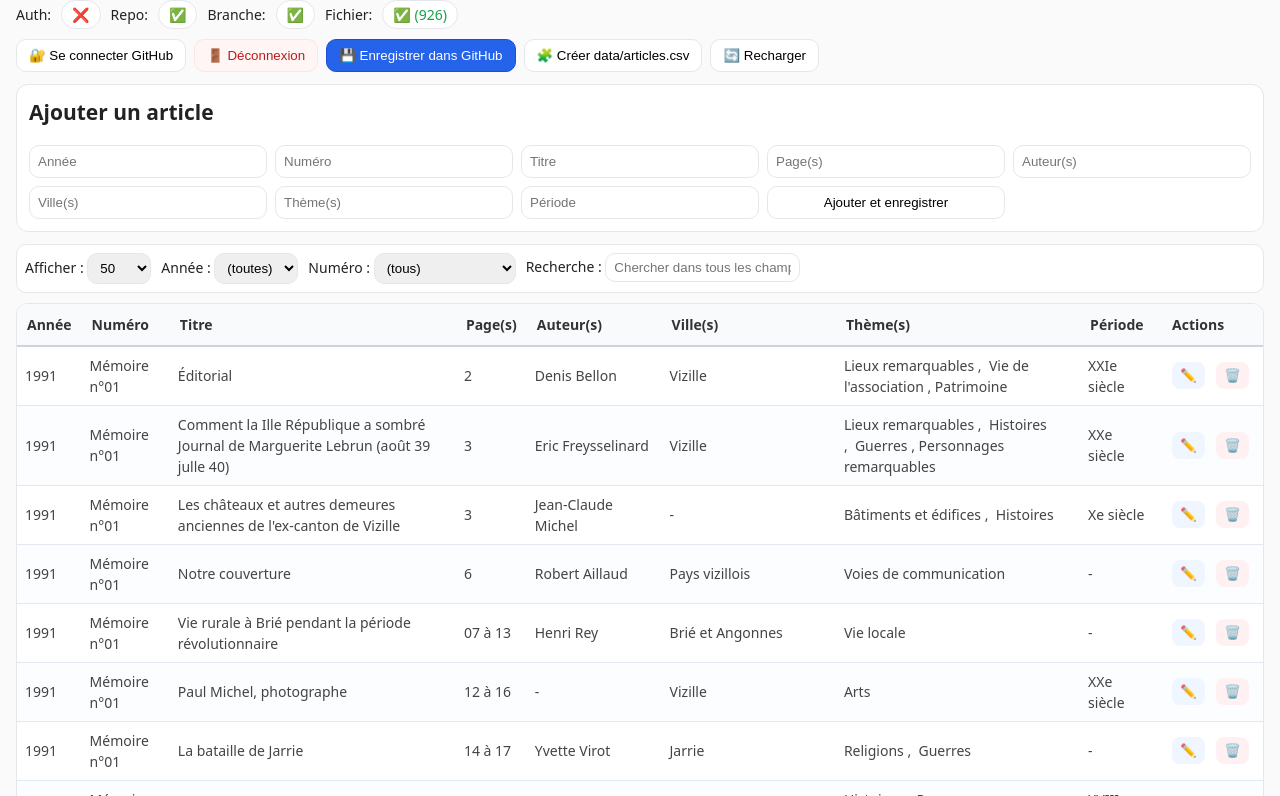
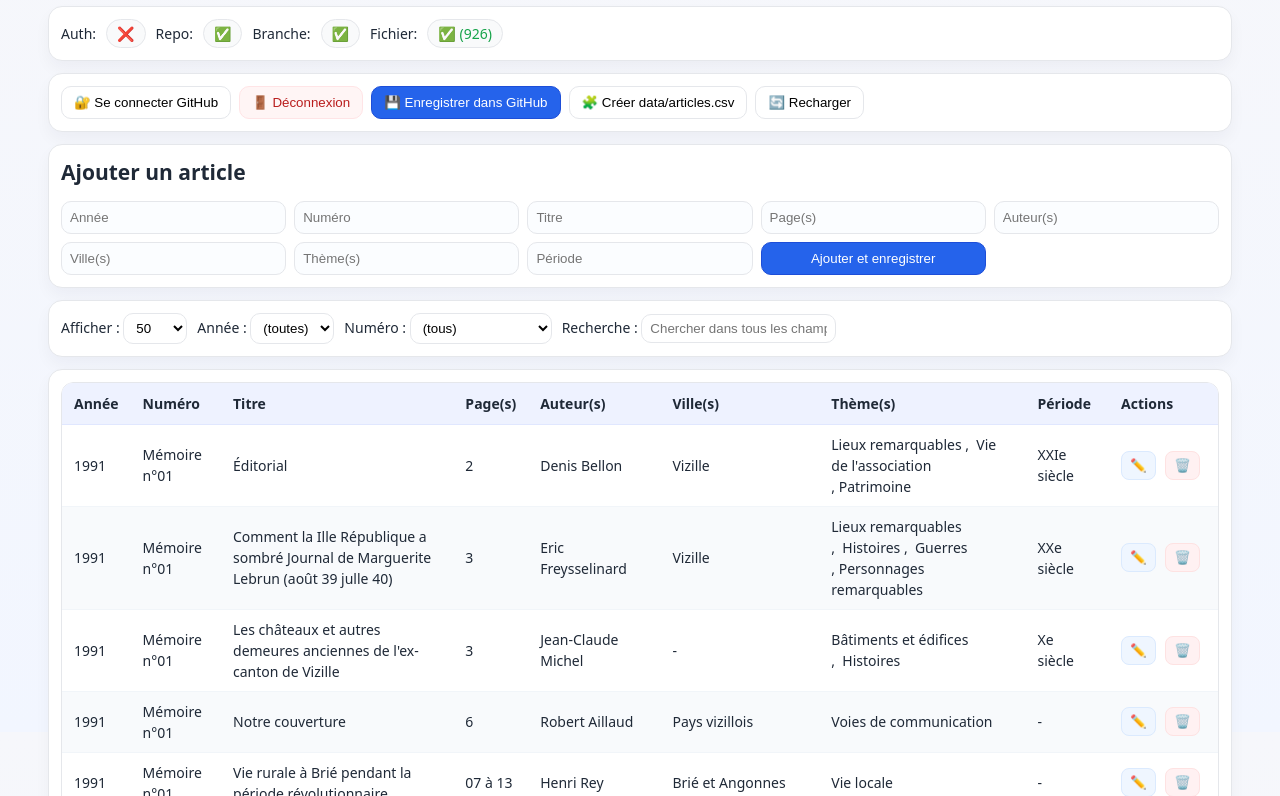
Before and after one commit to mich59139/test, a plain HTML site: page index.html in a window 1280 px wide. Shown: the part 68-864 px from the top of the page. Drawn offline with nearby package versions, Linux system fonts and the light colour scheme.

Commit message:
Update style.css

```diff
--- a/style.css
+++ b/style.css
@@ -1,48 +1,116 @@
 :root{
-  --bg:#fafafa; --fg:#222; --muted:#666;
-  --card:#fff; --border:#e5e7eb; --accent:#2563eb; --ok:#16a34a; --err:#dc2626;
+  --bg:#f7f8fb; --fg:#1f2937; --muted:#6b7280;
+  --panel:#ffffff; --border:#e5e7eb; --accent:#2563eb;
+  --thead:#eef2ff; --thead-border:#e0e7ff;
+  --row:#ffffff; --row-alt:#f8fafc; --row-hover:#eff6ff;
+  --ok:#16a34a; --err:#dc2626;
 }
+
 *{box-sizing:border-box}
-body{margin:0;padding:16px;background:var(--bg);color:var(--fg);font:14px/1.5 system-ui,-apple-system,Segoe UI,Roboto,Arial,sans-serif}
-h1{margin:0 0 10px}
-h2{margin:0 0 8px}
+html,body{height:100%}
+body{
+  margin:0; padding:24px;
+  background:linear-gradient(180deg,#f6f7fb 0%, #f2f6ff 100%);
+  color:var(--fg);
+  font:14px/1.5 system-ui,-apple-system,Segoe UI,Roboto,Arial,sans-serif;
+}
 
-.badges{display:flex;gap:10px;align-items:center;flex-wrap:wrap;margin-bottom:10px}
-.badges span{background:var(--card);border:1px solid var(--border);border-radius:999px;padding:3px 10px;color:var(--muted)}
+/* Conteneur centré + largeur max ~3/4 */
+.shell{
+  max-width:1200px; /* garde ~3/4 sur grands écrans */
+  margin:0 auto;
+  padding:0 8px;
+}
 
-.controls{display:flex;gap:8px;flex-wrap:wrap;margin-bottom:12px}
-button{cursor:pointer;border:1px solid var(--border);background:var(--card);padding:8px 12px;border-radius:10px}
-.controls button:hover{filter:brightness(0.98)}
+h1{margin:0 0 14px; font-size:24px}
+
+/* Cartes/panneaux */
+.panel{
+  background:var(--panel);
+  border:1px solid var(--border);
+  border-radius:14px;
+  box-shadow:0 8px 16px rgba(20,33,61,.04);
+  padding:12px;
+  margin-bottom:12px;
+}
+
+/* Badges */
+.badges{display:flex;gap:10px;flex-wrap:wrap;align-items:center}
+.badges span{
+  background:#f9fafb;
+  border:1px solid var(--border);
+  border-radius:999px;
+  padding:3px 10px;
+  color:var(--muted);
+}
+
+/* Boutons */
+.controls{display:flex;gap:8px;flex-wrap:wrap}
+button{
+  cursor:pointer; border:1px solid var(--border);
+  background:#fff; padding:8px 12px; border-radius:10px;
+  transition:.15s ease;
+}
+button:hover{transform:translateY(-1px)}
 #save-btn{background:var(--accent);border-color:#1d4ed8;color:#fff}
 #logout-btn{background:#fff5f5;border-color:#ffe4e6;color:#b91c1c}
 
-.form-add{display:grid;grid-template-columns:repeat(auto-fit,minmax(220px,1fr));gap:8px;padding:12px;background:var(--card);border:1px solid var(--border);border-radius:12px;margin-bottom:12px}
-.form-add h2{grid-column:1/-1}
-.form-add input{padding:8px;border:1px solid var(--border);border-radius:10px}
+/* Formulaire d’ajout */
+.form-add{
+  display:grid; gap:8px;
+  grid-template-columns:repeat(auto-fit,minmax(220px,1fr));
+}
+.form-add h2{grid-column:1/-1; margin:0 0 4px}
+.form-add input{
+  padding:8px;border:1px solid var(--border);border-radius:10px;background:#fbfdff
+}
+#add-btn{background:var(--accent);color:#fff;border-color:#1d4ed8}
 
-.filters{display:flex;gap:10px;flex-wrap:wrap;margin:0 0 10px;padding:8px;background:#fff;border:1px solid var(--border);border-radius:10px}
-.filters select,.filters input{padding:6px 8px;border:1px solid var(--border);border-radius:10px}
+/* Filtres */
+.filters{display:flex;gap:10px;flex-wrap:wrap;align-items:center}
+.filters select,.filters input{
+  padding:6px 8px;border:1px solid var(--border);border-radius:10px;background:#fff
+}
 
-#articles table{width:100%;border-collapse:separate;border-spacing:0;background:var(--card);border:1px solid var(--border);border-radius:12px;overflow:hidden}
-th,td{padding:8px 10px;border-bottom:1px solid #f1f5f9;text-align:left}
-thead th{position:sticky;top:0;background:#f8fafc;font-weight:600;cursor:pointer}
-tbody tr:nth-child(even){background:#fbfdff}
-
-.pager{display:flex;gap:10px;justify-content:center;align-items:center;padding:10px}
-.pager button[disabled]{opacity:.5;cursor:not-allowed}
+/* Tableau */
+.table-wrap{overflow:auto; border-radius:12px}
+table{
+  width:100%; border-collapse:separate; border-spacing:0;
+  background:var(--panel);
+  border:1px solid var(--border);
+  border-radius:12px; overflow:hidden;
+}
+thead th{
+  position:sticky; top:0; z-index:1;
+  background:var(--thead);
+  border-bottom:1px solid var(--thead-border);
+  padding:10px 12px; text-align:left; font-weight:600;
+  cursor:pointer;
+}
+tbody td{
+  padding:9px 12px; border-bottom:1px solid #f1f5f9; background:var(--row)
+}
+tbody tr:nth-child(even) td{ background:var(--row-alt) }
+tbody tr:hover td{ background:var(--row-hover) }
 
 /* Actions + inline edit */
 td.actions{ white-space:nowrap }
-td.actions button{ padding:6px 8px; border-radius:8px; margin-right:6px; }
+td.actions button{ padding:6px 8px;border-radius:8px;margin-right:6px }
 td.actions button.edit{ border-color:#dbeafe; background:#eff6ff }
 td.actions button.del{  border-color:#fee2e2; background:#fff1f2; color:#b91c1c }
-tr.editing .cell-input{ width:100%; padding:6px 8px; border:1px solid var(--border); border-radius:8px }
+tr.editing .cell-input{
+  width:100%; padding:6px 8px; border:1px solid var(--border); border-radius:8px; background:#fff
+}
+
+/* Pagination */
+.pager{display:flex;gap:10px;justify-content:center;align-items:center;padding:10px}
+.pager button[disabled]{opacity:.5;cursor:not-allowed}
 
 /* Loader */
 .loading.hidden{ display:none }
 .loading{
   position:fixed; inset:0; display:flex; flex-direction:column; align-items:center; justify-content:center;
-  background:rgba(255,255,255,.6); backdrop-filter: blur(2px); z-index:1100; gap:10px; color:#111;
+  background:rgba(255,255,255,.65); backdrop-filter: blur(2px); z-index:1100; gap:10px; color:#111;
   font-weight:600;
 }
 .spinner{
@@ -50,58 +118,3 @@ tr.editing .cell-input{ width:100%; padding:6px 8px; border:1px solid var(--bord
   border-radius:50%; animation:spin 1s linear infinite;
 }
 @keyframes spin{ to{ transform:rotate(360deg) } }
-/* Conteneur centré avec largeur réduite */
-.table-container {
-  max-width: 1200px; /* Réduit à 3/4 */
-  margin: auto;
-}
-
-/* Tableau */
-table {
-  border-collapse: collapse;
-  width: 100%;
-  background-color: #fafafa; /* Fond clair */
-  border-radius: 8px;
-  overflow: hidden;
-}
-
-/* En-têtes */
-th {
-  background-color: #e8f0fe; /* bleu clair */
-  color: #333;
-  padding: 10px;
-  text-align: left;
-  border-bottom: 2px solid #cbd5e1;
-}
-
-/* Lignes */
-td {
-  padding: 8px;
-  border-bottom: 1px solid #e2e8f0;
-  color: #444;
-}
-
-/* Alternance des lignes */
-tr:nth-child(even) {
-  background-color: #f1f5f9; /* gris très clair */
-}
-
-/* Ligne survolée */
-tr:hover {
-  background-color: #dbeafe; /* bleu très clair */
-  transition: background 0.2s ease;
-}
-
-/* Boutons d'action dans la table */
-.actions button {
-  background: #e0e7ff;
-  border: none;
-  padding: 4px 8px;
-  margin: 0 2px;
-  border-radius: 4px;
-  cursor: pointer;
-}
-
-.actions button:hover {
-  background: #c7d2fe;
-}
```
